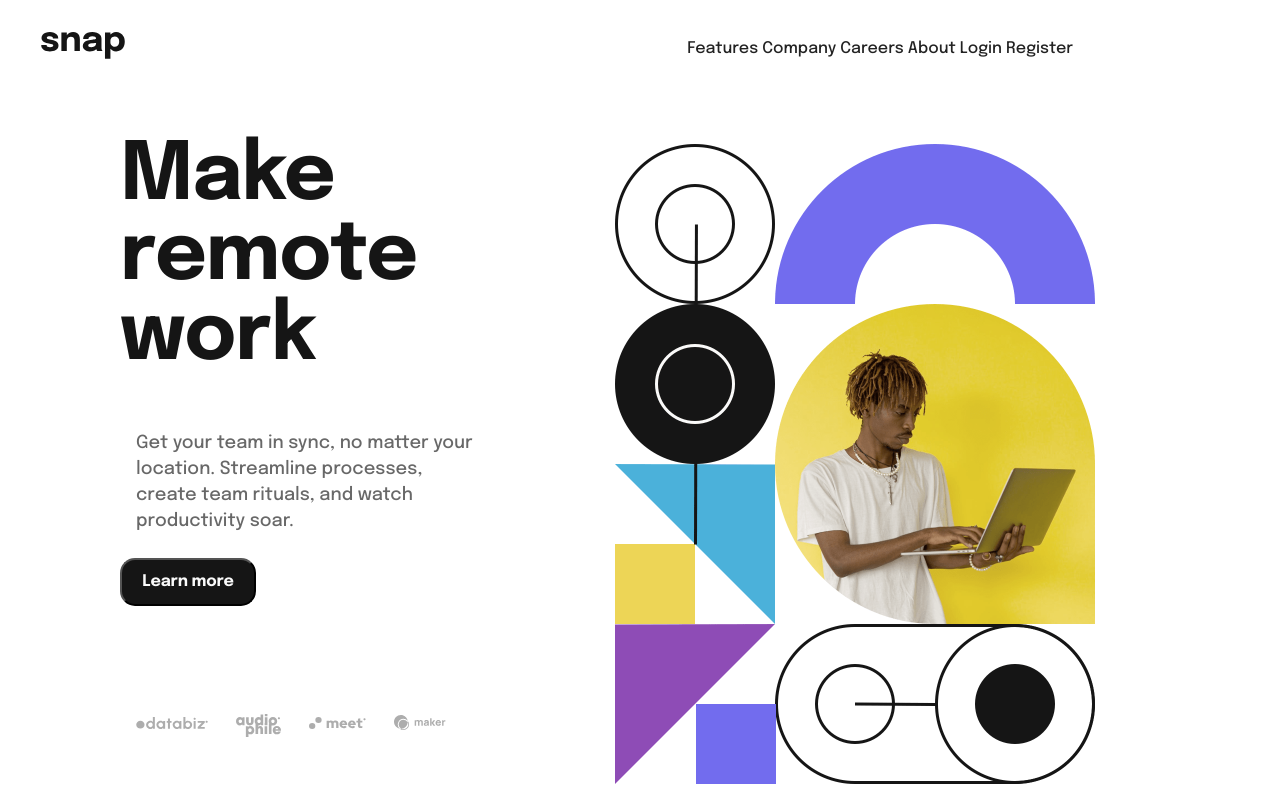
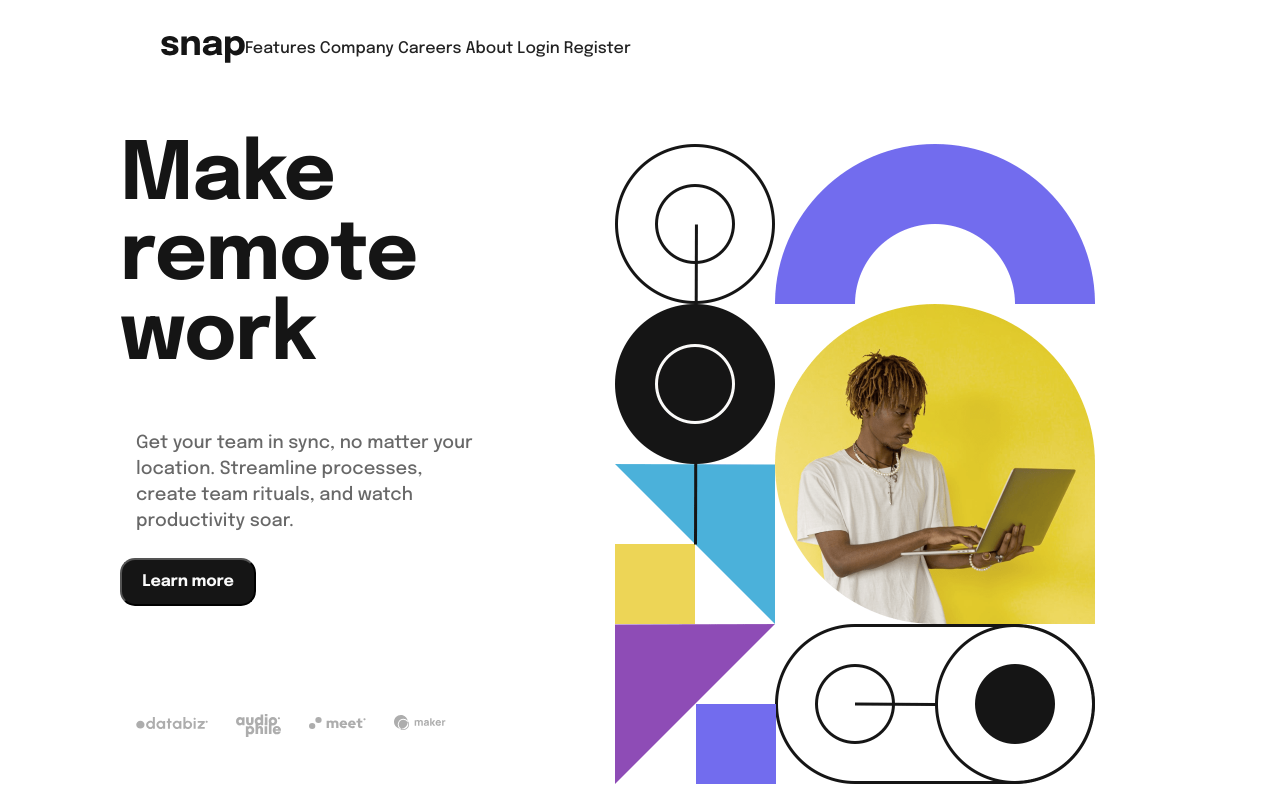
Before and after one commit to amirestes/dropdown, a plain HTML site: page index.html in a window 1280 px wide. Shown: the top 800 px of the page. Drawn offline with Linux system fonts and the light colour scheme.

Commit message:
updating nav

```diff
--- a/index.html
+++ b/index.html
@@ -19,13 +19,16 @@
   <main>
     <div class="container">
       <div class="snap">
-        <figure>
-          <img src="./images/logo.svg" alt="snap logo">
-        </figure>
+
         <figure class="hero-img">
           <img class="group" src="./images/icon-menu.svg" alt="group-icon">
         </figure>
-        <nav class="desktop">
+        <!-- top navigation menu -->
+        <nav class="desktop topnav">
+          <figure>
+            <img src="./images/logo.svg" alt="snap logo">
+          </figure>
+          <div id="myLinks">
           Features
             <!--
               Todo List
@@ -44,6 +47,7 @@
 
           Login
           Register
+        </div>
         </nav>
       </div>
         <div class="desktop">
```
Also changed, not shown: index.js (added).
